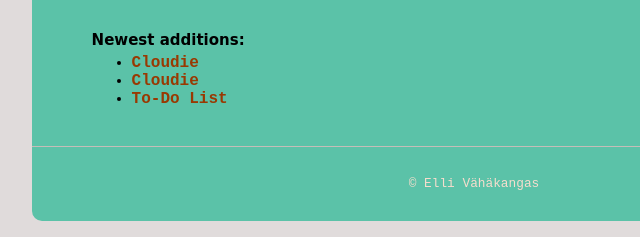
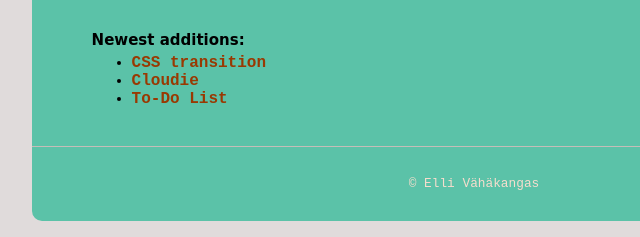
Before and after one commit to melmollie/Practices, a plain HTML site: page index.html in a window 1280 px wide. Shown: the part 278-515 px from the top of the page, 166-806 px from the left. Drawn offline with Linux system fonts and the light colour scheme; a web font is replaced by a local one.

Commit message:
Chance name of a link
Chance name to correct one

```diff
--- a/index.html
+++ b/index.html
@@ -27,7 +27,7 @@
 
         <h3>Newest additions:</h3>
         <ul>
-            <li><a href="csstransition/csstransition.html">Cloudie</a></li>
+            <li><a href="csstransition/csstransition.html">CSS transition</a></li>
             <li><a href="css-animation/cssanimation.html">Cloudie</a></li>
             <li><a href="todolist/todolist.html">To-Do List</a></li>
         </ul>
```
